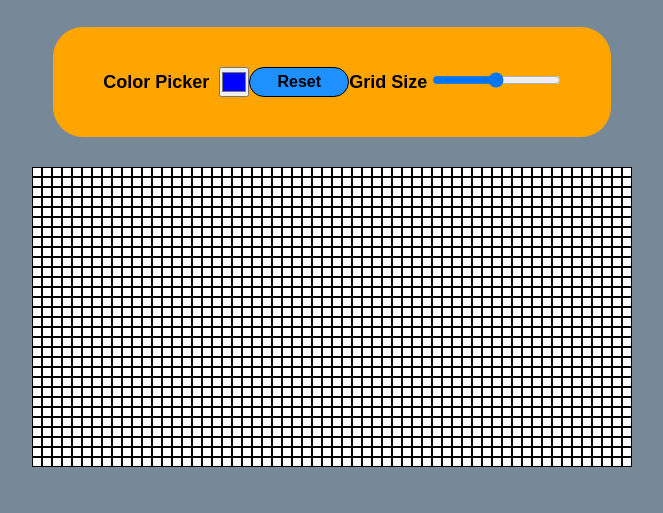
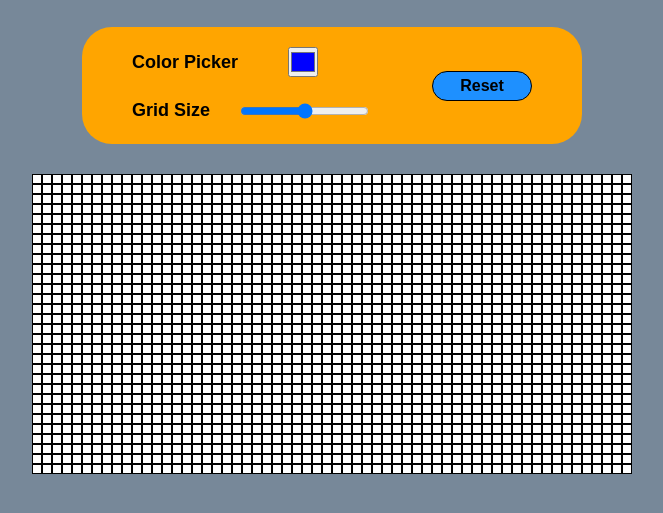
Before and after one commit to fmpberger88/etch-a-sketch, a plain HTML site: page index.html in a window 1280 px wide. Shown: the part 71-584 px from the top of the page, without its empty margins (308-971 px from the left). Drawn offline with Linux system fonts and the light colour scheme.

Commit message:
style board and components

```diff
--- a/index.html
+++ b/index.html
@@ -9,16 +9,18 @@
 <body>
 <div class="container">
     <h1>Etch a Sketch</h1>
-    <div class="inputContainer">
+    <div class="board">
+        <div class="inputContainer">
         <div class="colorContainer">
             <label for="colorPicker">Color Picker</label>
             <input type="color" id="colorPicker" value="#0000ff">
         </div>
-        <button class="resetButton">Reset</button>
         <div class="slider">
             <label for="gridSize">Grid Size</label>
             <input id="gridSize" type="range" min="1200" max="2400" step="600" value="1800">
         </div>
+        </div>
+        <button class="resetButton">Reset</button>
     </div>
     <div class="sketch">
 
--- a/styles.css
+++ b/styles.css
@@ -21,7 +21,7 @@ body {
     background-color: lightslategray;
 }
 
-.inputContainer {
+.board {
     display: flex;
     align-items: center;
     justify-content: space-between;
@@ -32,11 +32,26 @@ body {
     margin: 30px 0;
 }
 
+.inputContainer {
+    display: flex;
+    flex-direction: column;
+    justify-content: center;
+    align-items: flex-start;
+    gap: 20px;
+}
+
 .colorContainer {
     display: flex;
     align-items: center;
     justify-content: center;
-    gap: 10px;
+    gap: 50px;
+}
+
+.slider {
+    display: flex;
+    align-items: center;
+    justify-content: center;
+    gap: 30px;
 }
 
 button {
```
